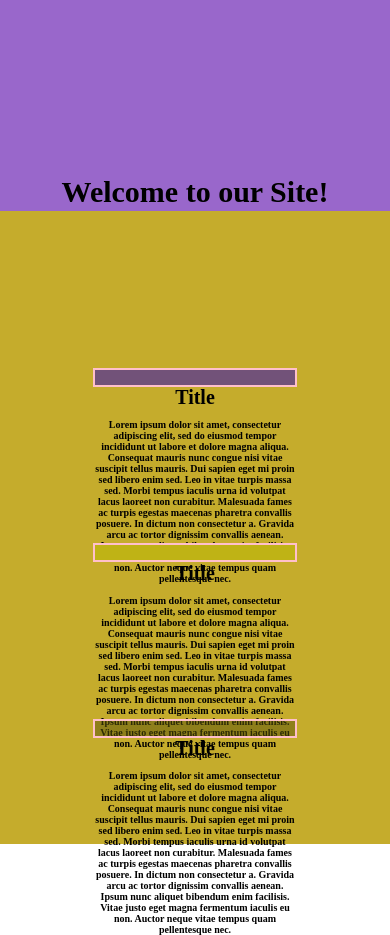
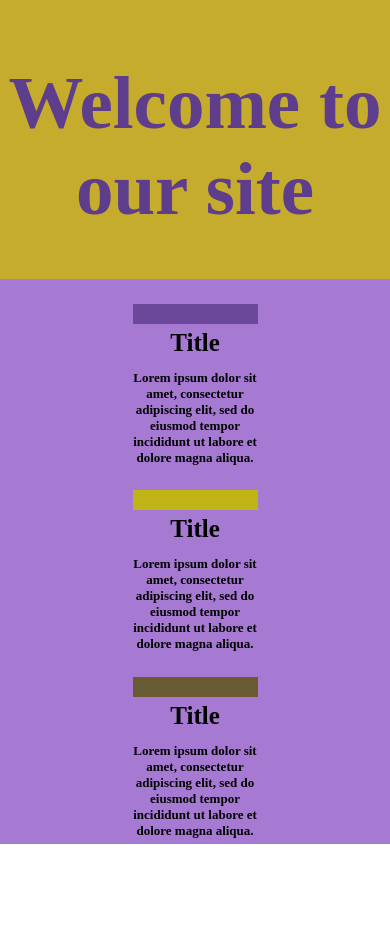
Before and after one commit to JesusAParedes/First-Responsive-Website, a plain HTML site: page index.html in a window 390 px wide. After the commit the page ends 852 px from the top, so only its background shows below. Drawn offline with Linux system fonts and the light colour scheme.

Commit message:
made final adjustments to the mobile version

```diff
--- a/index.html
+++ b/index.html
@@ -9,27 +9,27 @@
 </head>
 <body>
     <main class="container">
-        <h1>Welcome to our Site!</h1>
+        <h1>Welcome to our <strong> site </strong></h1>
     </main>
     <section class="bot">
-        <article class="article">
+        <article class="article partone">
             <div class="Buzz2">
-                <h2> Title
-                    <p> Lorem ipsum dolor sit amet, consectetur adipiscing elit, sed do eiusmod tempor incididunt ut labore et dolore magna aliqua. Consequat mauris nunc congue nisi vitae suscipit tellus mauris. Dui sapien eget mi proin sed libero enim sed. Leo in vitae turpis massa sed. Morbi tempus iaculis urna id volutpat lacus laoreet non curabitur. Malesuada fames ac turpis egestas maecenas pharetra convallis posuere. In dictum non consectetur a. Gravida arcu ac tortor dignissim convallis aenean. Ipsum nunc aliquet bibendum enim facilisis. Vitae justo eget magna fermentum iaculis eu non. Auctor neque vitae tempus quam pellentesque nec. </p>
-                </h2>
+            <h2> Title
+                    <p> Lorem ipsum dolor sit amet, consectetur adipiscing elit, sed do eiusmod tempor incididunt ut labore et dolore magna aliqua. </p>
+            </h2>
             </div>
         </article>
-        <article class="article">
+        <article class="article parttwo">
             <div class="Buzz3">
-                <h2> Title
-                    <p> Lorem ipsum dolor sit amet, consectetur adipiscing elit, sed do eiusmod tempor incididunt ut labore et dolore magna aliqua. Consequat mauris nunc congue nisi vitae suscipit tellus mauris. Dui sapien eget mi proin sed libero enim sed. Leo in vitae turpis massa sed. Morbi tempus iaculis urna id volutpat lacus laoreet non curabitur. Malesuada fames ac turpis egestas maecenas pharetra convallis posuere. In dictum non consectetur a. Gravida arcu ac tortor dignissim convallis aenean. Ipsum nunc aliquet bibendum enim facilisis. Vitae justo eget magna fermentum iaculis eu non. Auctor neque vitae tempus quam pellentesque nec. </p>
-                </h2>
+            <h2> Title
+                    <p> Lorem ipsum dolor sit amet, consectetur adipiscing elit, sed do eiusmod tempor incididunt ut labore et dolore magna aliqua. </p>
+            </h2>
             </div>
         </article>
-        <article class="article">
+        <article class="article partthree">
             <div class="Buzz4">
                 <h2> Title
-                    <p> Lorem ipsum dolor sit amet, consectetur adipiscing elit, sed do eiusmod tempor incididunt ut labore et dolore magna aliqua. Consequat mauris nunc congue nisi vitae suscipit tellus mauris. Dui sapien eget mi proin sed libero enim sed. Leo in vitae turpis massa sed. Morbi tempus iaculis urna id volutpat lacus laoreet non curabitur. Malesuada fames ac turpis egestas maecenas pharetra convallis posuere. In dictum non consectetur a. Gravida arcu ac tortor dignissim convallis aenean. Ipsum nunc aliquet bibendum enim facilisis. Vitae justo eget magna fermentum iaculis eu non. Auctor neque vitae tempus quam pellentesque nec. </p>
+                    <p> Lorem ipsum dolor sit amet, consectetur adipiscing elit, sed do eiusmod tempor incididunt ut labore et dolore magna aliqua.   </p>
                 </h2>
             </div>
         </article>
--- a/styles.css
+++ b/styles.css
@@ -6,11 +6,11 @@
 .Volkswagen-ID.Buzz-5-hex { color: #BFA317; }
 
 /* Color Theme Swatches in RGBA */
-.Volkswagen-ID.Buzz-1-rgba { color: rgba(128, 65, 191, 1); }
+/* .Volkswagen-ID.Buzz-1-rgba { color: rgba(128, 65, 191, 1); }
 .Volkswagen-ID.Buzz-2-rgba { color: rgba(94, 61, 140, 1); }
 .Volkswagen-ID.Buzz-3-rgba { color: rgba(191, 179, 21, 1); }
 .Volkswagen-ID.Buzz-4-rgba { color: rgba(89, 84, 10, 1); }
-.Volkswagen-ID.Buzz-5-rgba { color: rgba(191, 163, 22, 1); }
+.Volkswagen-ID.Buzz-5-rgba { color: rgba(191, 163, 22, 1); } */
 
 /* Color Theme Swatches in HSLA */
 /* .Volkswagen-ID.Buzz-1-hsla { color: hsla(270, 49, 50, 1); }
@@ -28,7 +28,7 @@ body {
 }
 
 .container {
-    background-color: rgba(128, 65, 191, .8);
+    background-color: rgba(191, 163, 22, .9);
     grid-column: 1/4;
     grid-row: 1/2;
     display: grid;
@@ -37,7 +37,7 @@ body {
 h1 {
     grid-column: 2/3;
     margin-top: 175px;
-    font-size: 60px;
+    font-size: 100px;
 }
 
 section {
@@ -48,19 +48,19 @@ section {
 }
 
 .bot {
-    background-color: rgba(191, 163, 22, .9);
+    background-color: rgba(128, 65, 191, .7);
 }
 
 article {
-    border: 2px solid pink;
+    /* border: 2px solid pink; */
     margin-top: 50px;
     display: flex;
     flex-direction: column;
 }
 
 div {
-    height: 25px;
-    width: 300px;
+    height: 35px;
+    width: 200px;
     display: flex;
 
 }
@@ -78,11 +78,11 @@ h2 {
 }
 
 .Buzz3 {
-    background-color: rgba(191, 179, 21,1);
+    background-color: rgba(191, 179, 21, 1);
 }
 
 .Buzz4 {
-    background-color: rgba(89, 84, 10, .5);
+    background-color: rgba(89, 84, 10, .8);
 }
 
 p {
@@ -90,31 +90,82 @@ p {
     font-size: 15px;
 }
 
-@media (max-width: 992px) {
+@media (max-width: 576px) {
+
+body {
+    display: grid;
+    }
 
 .container {
-    height: 25vh;
+    height: 33vh;
 }
+
 h1 {
-    font-size: 30px;
+    font-size: 75px;
+    margin-top: 60px;
+    text-align: center;
+    color: rgba(94, 61, 140, 1)
 }
 
 .bot {
     flex-direction: column;
-    align-items: center;
-    height: 75vh;
+    justify-content: center;
+    align-items: flex-start;
+    height: 67vh;
+    display: grid;
+    grid-template-rows: repeat(3, 33%)
+}
+
+.article {
+    margin-bottom: 140px;
+    display: grid;
+    margin: 25px;
+
+}
+
+.partone {
+    grid-column: 2/3;
+    grid-row: 1/2;
+}
+
+.Buzz2 {
+    grid-column: 1/2;
+    grid-row: 1/2;
+}
+
+.parttwo {
+    grid-column: 2/3;
+    grid-row: 2/3;
+}
+
+.Buzz3 {
+    grid-column: 2/3;
+    grid-row: 3/4;
+}
+
+.partthree {
+    grid-column: 2/3;
+    grid-row: 3/4;
+}
+
+.Buzz4  {
+    grid-column: 2/3;
+    grid-row: 3/4;
 }
 
 div {
-    height: 15px;
-    width: 200px;
+    height: 20px;
+    width: 125px;
+    display: grid;
 }
 
 h2 {
-    font-size: 20px;
+    font-size: 25px;
+    margin-top: 25px;
+
 }
 
 p {
-    font-size: 10px;
+    font-size: 13px;
 }
 }
```
